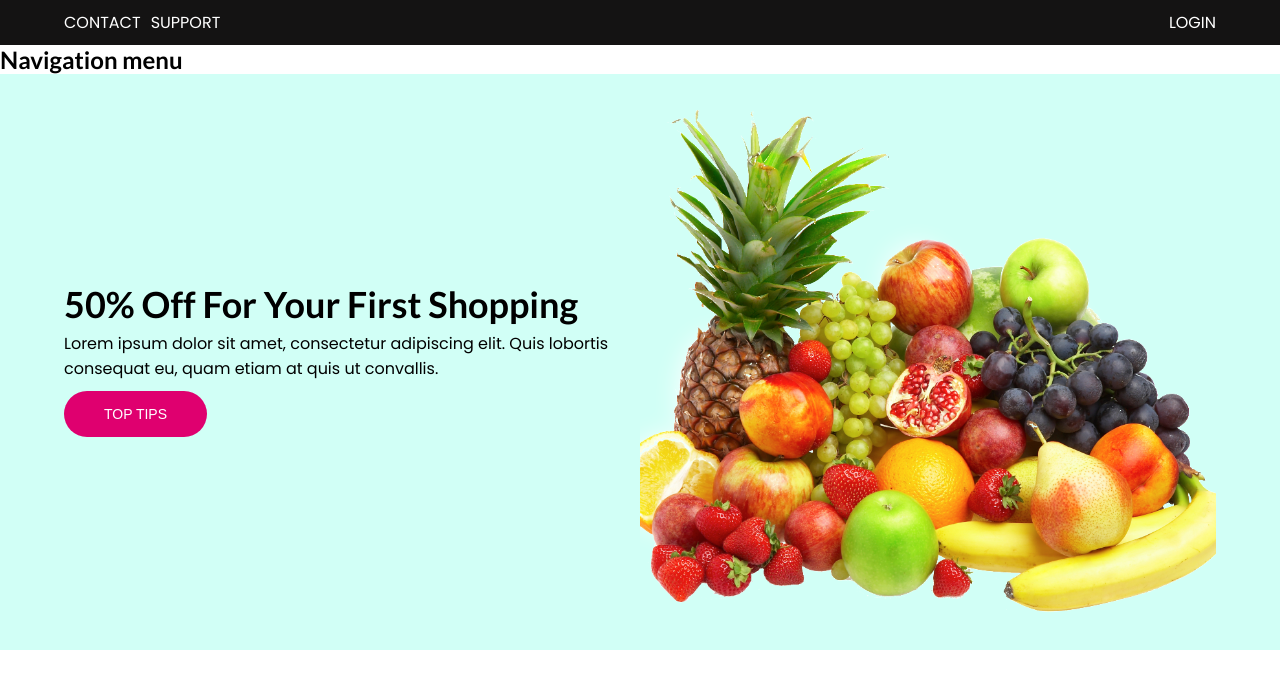
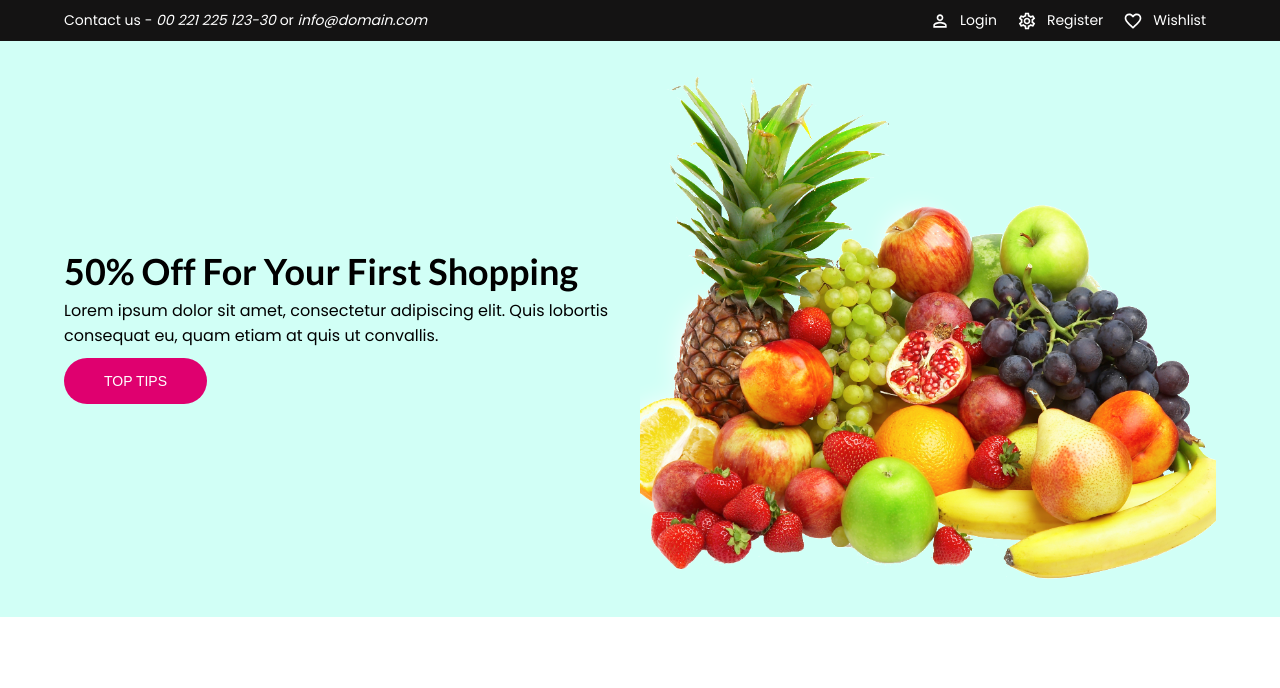
Before and after one commit to muktoapb/mern-ecommerce-frontend, a React (Create React App) app: page / in a window 1280 px wide. Shown: the top 688 px of the page. Built offline with nearby package versions, Linux system fonts and the light colour scheme.

Commit message:
Header top done

```diff
--- a/package.json
+++ b/package.json
@@ -8,10 +8,12 @@
     "@testing-library/user-event": "^13.5.0",
     "react": "^18.2.0",
     "react-dom": "^18.2.0",
+    "react-icons": "^4.4.0",
     "react-router-dom": "^6.4.1",
     "react-scripts": "5.0.1",
     "react-slick": "^0.29.0",
     "slick-carousel": "^1.8.1",
+    "styled-components": "^5.3.6",
     "web-vitals": "^2.1.4"
   },
   "scripts": {
--- a/src/Components/Shared/Header/Head.css
+++ /dev/null
@@ -1,15 +0,0 @@
-.header-top {
-    background: rgb(20, 19, 19);
-    padding: 10px 0px;
-}
-
-.contact a {
-    color: white;
-    padding-right: 10px;
-    text-transform: uppercase;
-}
-
-.login a {
-    color: white;
-    text-transform: uppercase;
-}
--- a/src/Components/Shared/Header/Head.js
+++ b/src/Components/Shared/Header/Head.js
@@ -1,22 +1,63 @@
 import React from 'react';
-import './Head.css'
+// import './Head.css'
+import { MdPersonOutline, MdOutlineSettings, MdOutlineFavoriteBorder } from "react-icons/md";
+import styled from 'styled-components'
 
 const Head = () => {
     return (
         <>
-            <div className="header-top">
+            <HeaderTop>
                 <div className="container d-flex">
-                    <div className="contact">
-                        <a href="#">Contact</a>
-                        <a href="#">Support</a>
-                    </div>
-                    <div className="login">
-                        <a href="#">Login</a>
-                    </div>
+                    <ContactList>
+                       <span>Contact us - <a href="tel:+00221225123-30">00 221 225 123-30</a> or <a href="mailto:info@domain.com">info@domain.com</a></span>
+                    </ContactList>
+                    <IconLinks>
+                        <li><a href="#"><MdPersonOutline/>   <span>Login</span></a></li>
+                        <li><a href="#"><MdOutlineSettings/>   <span>Register</span></a></li>
+                        <li><a href="#"><MdOutlineFavoriteBorder/>   <span>Wishlist</span></a></li>
+                    </IconLinks>
                 </div>
-            </div>
+            </HeaderTop>
         </>
     );
 };
 
 export default Head;
+
+const HeaderTop = styled.div`
+    background: rgb(20, 19, 19);
+    padding: 10px 0px;
+    font-size: 14px;
+    a{
+        color: #fff;
+    }
+    .container{
+        align-items: center;
+    }
+`;
+const ContactList = styled.div`
+    color: #fff;
+    a{
+        font-style: italic;
+    }
+`;
+const IconLinks = styled.ul`
+    display: flex;
+    align-items: center;
+    li {
+        display: inline-block;
+        padding: 0 10px;
+        a {
+            display: flex;
+            color: #fff;
+            align-items: center;
+            svg{
+                font-size: 20px;
+            }
+            span{
+                display: inline-block;
+                padding-left: 10px;
+            }
+        }
+    }
+`;
--- a/src/Components/Shared/Header/Nav.js
+++ b/src/Components/Shared/Header/Nav.js
@@ -1,11 +1,17 @@
 import React from 'react';
-
+import styled from 'styled-components';
 const Nav = () => {
     return (
         <>
-            <h2>Navigation menu</h2>
+            <NavArea>
+
+            </NavArea>
         </>
     );
 };
 
 export default Nav;
+
+const NavArea = styled.div`
+
+`;
```
Also changed, not shown: 2 other files (tests, documents, lock files or other folders).
